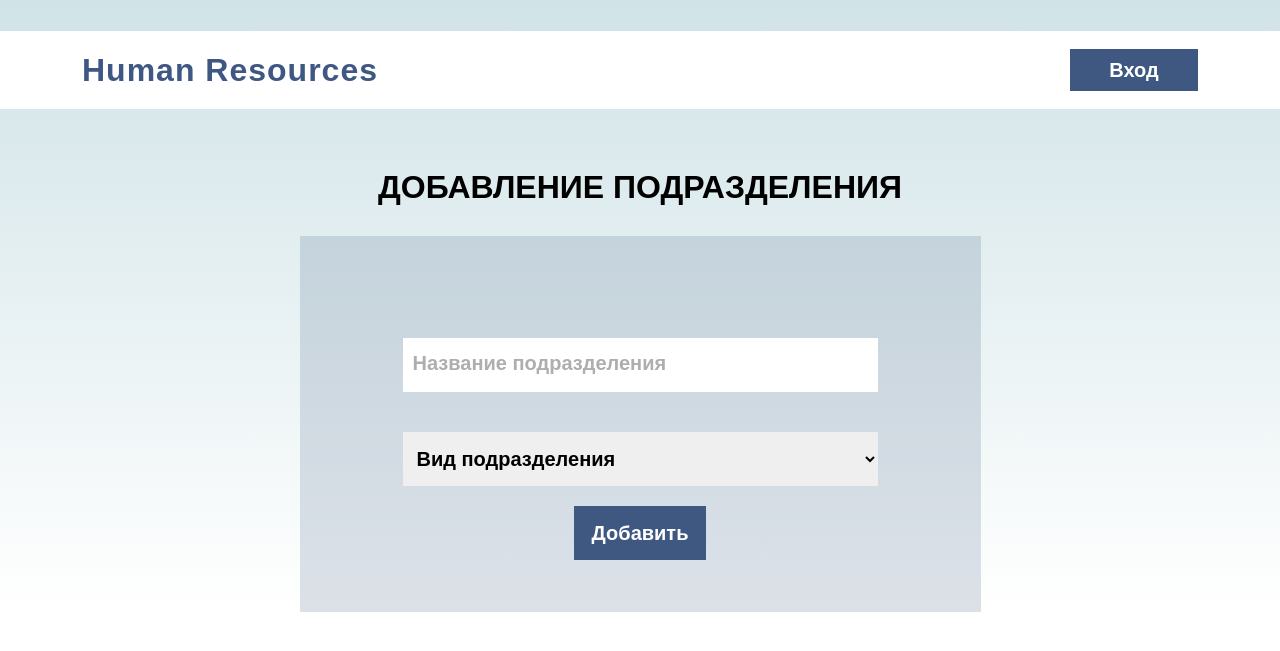
After one commit to fominae/practice, a PHP site: template views/site/add_departmen.php in a window 1280 px wide. The commit adds this page. Shown: the top 651 px of the page. Run offline with PHP 8.4, Linux system fonts and the light colour scheme; the template is opened without the code that fills it, so the values that code supplies are empty.

Commit message:
Реализация дизайна страницы добавления нового подразделения

```diff
--- a/app/Controller/Employee.php
+++ b/app/Controller/Employee.php
@@ -18,4 +18,9 @@ class Employee
     {
         return new View('site.create');
     }
+
+    public function add_departmen(): string
+    {
+        return new View('site.add_departmen');
+    }
 }
--- a/public/css/style.css
+++ b/public/css/style.css
@@ -478,3 +478,65 @@ input[type=password]::placeholder {
     gap:15px;
     margin-bottom: 25px;
 }
+
+
+
+.add_departmen{
+    margin-top: 60px;
+    display: flex;
+    justify-content: center;
+    align-items: center;
+    flex-direction: column;
+
+}
+
+.add_departmen_container {
+    width: 681px;
+    height: 376px;
+    background-color: rgba(62, 88, 130, 0.18);
+    margin-top: 30px;
+    justify-content: center;
+    align-items: center;
+    flex-direction: column;
+    display: flex;
+}
+
+.add_departmen_container h1 {
+    text-align: center;
+    margin-bottom: 24px;
+}
+
+.add_departmen_container input {
+    width: 475px;
+    padding: 10px;
+    margin-bottom: 10px;
+}
+
+.add_departmen_container button {
+    background: #3E5882;
+    height: 54px;
+    width: 132px;
+    color: white;
+    font-weight: bold;
+    font-size: 20px;
+    margin: 20px 0 10px 0;
+    cursor: pointer;
+}
+
+.add_departmen_form h1 {
+    font-weight: bold;
+    font-size: 32px;
+    margin-bottom: 30px;
+}
+
+.login_text {
+    font-weight: bold;
+    font-size: 20px;
+    margin-bottom: 10px;
+}
+
+.login_input {
+    height: 54px;
+    width: 475px;
+
+}
--- a/routes/web.php
+++ b/routes/web.php
@@ -10,3 +10,4 @@ Route::add(['GET', 'POST'], '/add_employee', [Controller\Admin::class, 'add_empl
 Route::add('GET', '/home', [Controller\Site::class, 'index']);
 Route::add('GET', '/create', [Controller\Employee::class, 'add_employee'])->middleware('auth', 'roleEmployee');
 Route::add('GET', '/employee', [Controller\Employee::class, 'employee'])->middleware('auth', 'roleEmployee');
+Route::add('GET', '/add_departmen', [Controller\Employee::class, 'add_departmen'])->middleware('auth', 'roleEmployee');
--- /dev/null
+++ b/views/site/add_departmen.php
@@ -0,0 +1,17 @@
+<div class="add_departmen">
+    <h1>ДОБАВЛЕНИЕ ПОДРАЗДЕЛЕНИЯ</h1>
+    <form class="add_departmen_container" method="post">
+        <div class="add_departmen">
+            <input class="login_input" type="text" placeholder="Название подразделения" name="login">
+        </div>
+        <div class="new_employee_view_dropdown">
+            <select class="new_employee_department_structure">
+                <option label="Вид подразделения" value="1" selected></option>
+                <option>Вид подразделения 1</option>
+                <option>Вид подразделения 2</option>
+                <option>Вид подразделения 3</option>
+            </select>
+        </div>
+        <button class="back">Добавить</button>
+    </form>
+</div>
--- a/views/site/employee.php
+++ b/views/site/employee.php
@@ -6,7 +6,7 @@
                 <a class="employee_link" href="<?= app()->route->getUrl('/create') ?>"> Добавить сотрудника</a>
             </div>
             <div class="add_department">
-                <a class="employee_link" href="<?= app()->route->getUrl('/home') ?>"> Добавить подразделение</a>
+                <a class="employee_link" href="<?= app()->route->getUrl('/add_departmen') ?>"> Добавить подразделение</a>
             </div>
         </div>
         <div class="employee_dropdown">
```
Also changed, not shown: views/site/create.php (added, +61 -0 lines).
